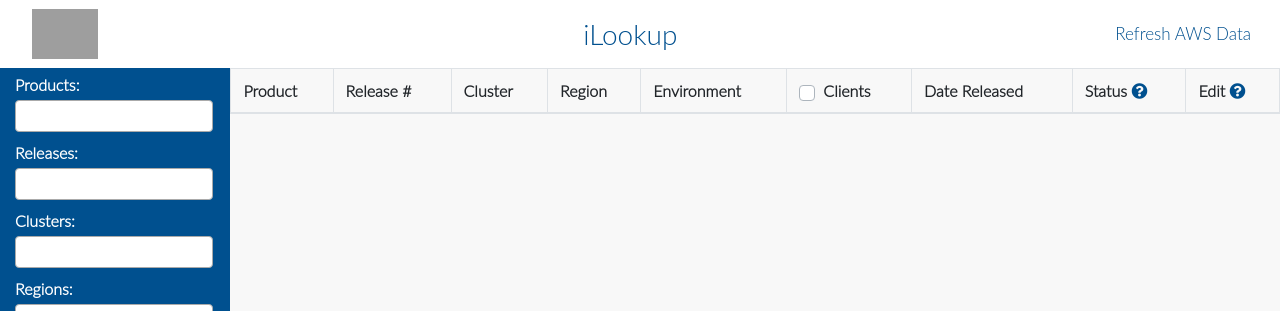
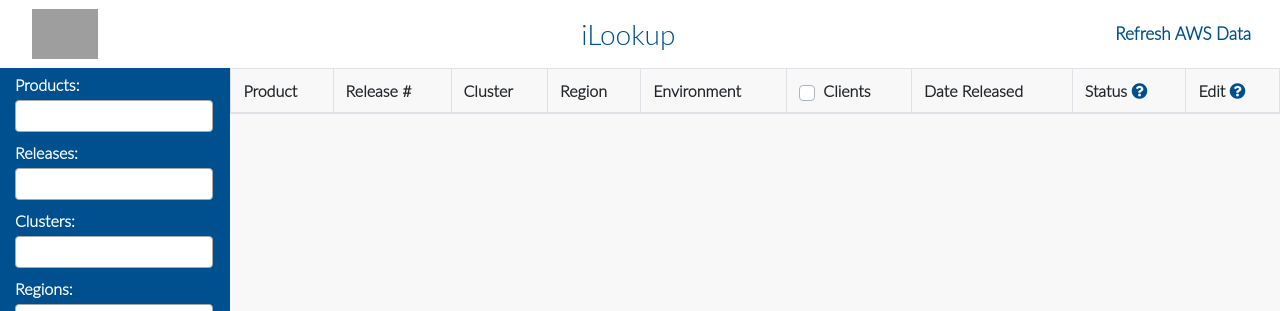
Before and after one commit to nickprimamore/iLookup_V1.0, a Flask app: page / in a window 1280 px wide. Shown: the top 311 px of the page. Run offline with Flask 2, Linux system fonts and the light colour scheme; data that the repository does not hold is empty; some libraries are stand-ins or nearby versions; grey boxes are pictures that could not be loaded.

Commit message:
minor ui changes

```diff
--- a/ilookup_v1.0/app/templates/layout.html
+++ b/ilookup_v1.0/app/templates/layout.html
@@ -81,7 +81,7 @@
 				$('.update').hide();
 				$('.refresh').hide();
 				$('.vl').hide();
-				fetchingHTML = '<p style="color:#00508F; font-family:Lato Light; font-size:17; margin-right:13">Fetching AWS Data...</p>';
+				fetchingHTML = '<p style="color:#00508F; font-family:Lato Light; font-size:17; font-weight: bold; margin-right:13">Fetching AWS Data...</p>';
 				$('.fetching').append(fetchingHTML);
 			}
 		</script>
@@ -90,7 +90,7 @@
 		<div class="wrapper">
 			<nav class="navbar navbar-expand-lg navbar-light" id="topNav" role="navigation" style="background-color: white; color:#2867b1">
         <a href="https://www.acordsolutions.com/" target="_blank"><img src="https://www.acordsolutions.com/images/librariesprovider2/template/acord-logo.png?sfvrsn=795d84a9_2" alt="logo" height="50" style="margin-left:15.5"></a>
-				<p style="margin-right:485px">  </p>
+				<p style="margin-right:483px">  </p>
 				<a class="navbar-brand" style="color:#00508F" href="/"> iLookup </a>
 			  <button class="navbar-toggler" type="button" data-toggle="collapse" data-target="#navbarText" aria-controls="navbarText" aria-expanded="false" aria-label="Toggle navigation">
 			    <span class="navbar-toggler-icon"></span>
@@ -98,7 +98,7 @@
 			  <div class="collapse navbar-collapse" id="navbarText">
 			    <ul class="navbar-nav ml-auto">
 						<li class="nav-item refresh">
-			        <a href="/load" onclick="loading()" style="color:#00508F; font-family:Lato Light; font-size:17; margin-right:13">
+			        <a href="/load" onclick="loading()" style="color:#00508F; font-family:Lato Light; font-size:17; font-weight:bold; margin-right:13">
 								Refresh AWS Data
 							</a>
 			      </li>
```
